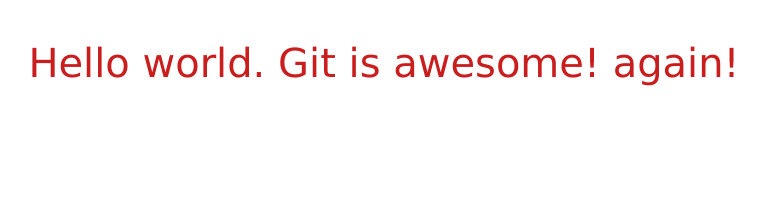
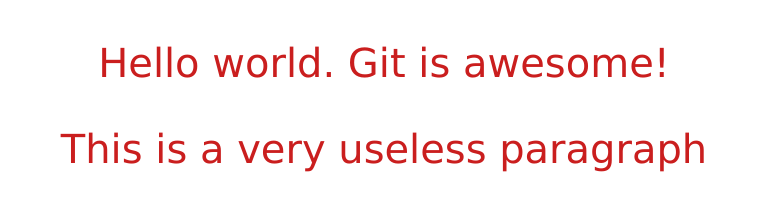
Before and after one commit to Giroramo/gitapp, a plain HTML site: page index.html in a window 1280 px wide. Shown: the whole page, without its empty margins (256-1021 px from the left). Drawn offline with Linux system fonts and the light colour scheme.

Commit message:
Added a second paragraph

```diff
--- a/index.html
+++ b/index.html
@@ -10,7 +10,8 @@
     </head>
 
     <body>
-        <p>Hello world. Git is awesome! again!</p>
+        <p>Hello world. Git is awesome!</p>
+        <p>This is a very useless paragraph</p>
     </body>
 
 </html>
```
